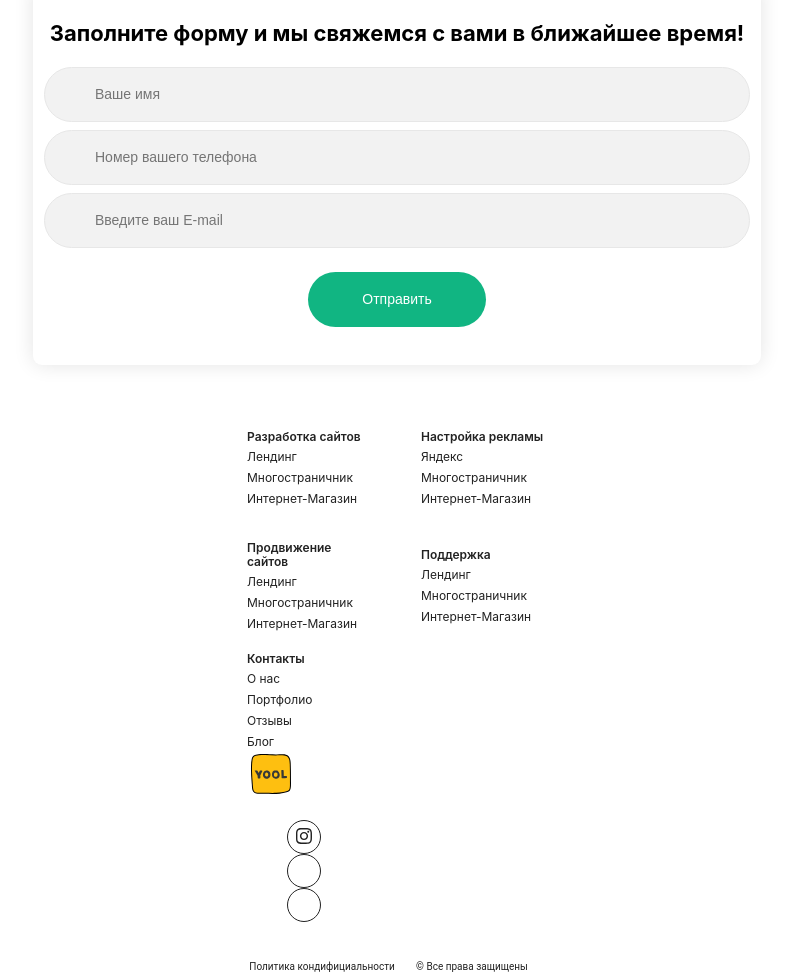
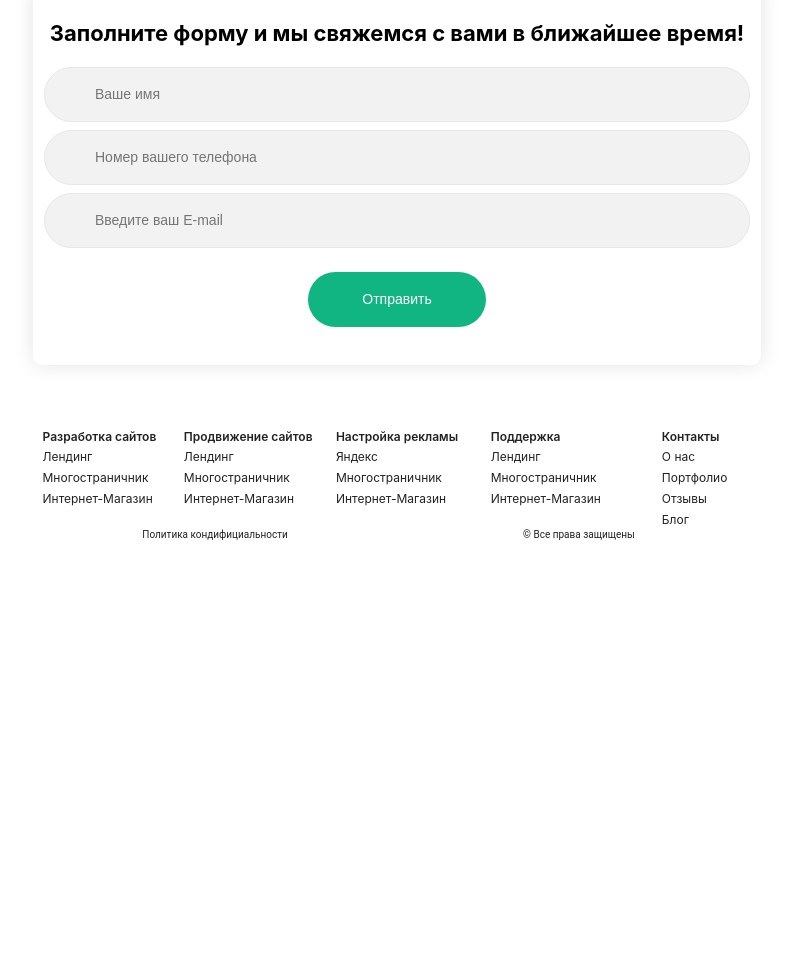
Before and after one commit to Sargeliu/web-studio, a website: page source/landing.html in a window 1280 px wide. Shown: the part 8504-9478 px from the top of the page, without its empty margins (243-1036 px from the left). After the commit the page ends 9046 px from the top, so only its background shows below. Drawn offline with nearby package versions, Linux system fonts and the light colour scheme; files that its build step writes are made by us from their sources; files whose address does not match are found by name.

Commit message:
main__wrapper

```diff
--- a/source/landing.html
+++ b/source/landing.html
@@ -461,10 +461,9 @@
   </main>
 
   <footer class="page__footer">
-    <div class="page-footer__wrapper">
+    <div class="main__wrapper">
       <div class="page-footer__row">
         <div class="service-navigation">
-          <div class="service-navigation__row">
             <div class="service-navigation__column">
               <p class="service-navigation__category">Разработка сайтов</p>
               <ul class="service-navigation__list">
@@ -493,8 +492,6 @@
                 </li>
               </ul>
             </div>
-          </div>
-          <div class="service-navigation__row">
             <div class="service-navigation__column">
               <p class="service-navigation__category">Настройка рекламы</p>
               <ul class="service-navigation__list">
@@ -523,10 +520,6 @@
                 </li>
               </ul>
             </div>
-          </div>
-        </div>
-      </div>
-      <div class="page-footer__row">
             <div class="service-navigation__column">
               <p class="service-navigation__category">Контакты</p>
               <ul class="service-navigation__list">
@@ -544,27 +537,16 @@
                 </li>
               </ul>
             </div>
-        <div class="service-navigation__column">
+        </div>
+      </div>
+
+        <!-- <div class="service-navigation__column">
           <a class="page-header__logo logo" href="index.html">
             <img class="logo__img" src="img/logo/logo-48.svg" alt="Логотип сайта - Yool">
           </a>
           <ul class="social">
             <li class="social__item">
-              <a class="social__link" href="">
-                <svg width="16" height="16" viewBox="0 0 16 16" fill="none" xmlns="http://www.w3.org/2000/svg">
-<g clip-path="url(#clip0_429_8073)">
-<path d="M8.00255 3.89258C5.73388 3.89258 3.89722 5.73125 3.89722 7.99791C3.89722 10.2666 5.73588 12.1032 8.00255 12.1032C10.2712 12.1032 12.1079 10.2646 12.1079 7.99791C12.1079 5.72925 10.2692 3.89258 8.00255 3.89258V3.89258ZM8.00255 10.6626C6.52988 10.6626 5.33788 9.46991 5.33788 7.99791C5.33788 6.52591 6.53055 5.33325 8.00255 5.33325C9.47455 5.33325 10.6672 6.52591 10.6672 7.99791C10.6679 9.46991 9.47522 10.6626 8.00255 10.6626V10.6626Z" fill="#222222"/>
-<path d="M11.2983 0.0512343C9.82633 -0.0174323 6.18033 -0.014099 4.707 0.0512343C3.41233 0.111901 2.27033 0.424568 1.34966 1.34523C-0.189003 2.8839 0.00766323 4.95723 0.00766323 7.9979C0.00766323 11.1099 -0.16567 13.1352 1.34966 14.6506C2.89433 16.1946 4.99766 15.9926 8.00233 15.9926C11.085 15.9926 12.149 15.9946 13.239 15.5726C14.721 14.9972 15.8397 13.6726 15.949 11.2932C16.0183 9.82057 16.0143 6.17523 15.949 4.7019C15.817 1.89323 14.3097 0.189901 11.2983 0.0512343V0.0512343ZM13.6283 13.6326C12.6197 14.6412 11.2203 14.5512 7.983 14.5512C4.64966 14.5512 3.313 14.6006 2.33766 13.6226C1.21433 12.5046 1.41766 10.7092 1.41766 7.98723C1.41766 4.3039 1.03966 1.65123 4.73633 1.4619C5.58566 1.4319 5.83566 1.4219 7.97366 1.4219L8.00366 1.4419C11.5563 1.4419 14.3437 1.0699 14.511 4.7659C14.549 5.60923 14.5577 5.86257 14.5577 7.99723C14.557 11.2919 14.6197 12.6366 13.6283 13.6326V13.6326Z" fill="#222222"/>
-<path d="M12.2706 4.68917C12.8004 4.68917 13.2299 4.25966 13.2299 3.72984C13.2299 3.20002 12.8004 2.77051 12.2706 2.77051C11.7408 2.77051 11.3113 3.20002 11.3113 3.72984C11.3113 4.25966 11.7408 4.68917 12.2706 4.68917Z" fill="#222222"/>
-</g>
-<defs>
-<clipPath id="clip0_429_8073">
-<rect width="16" height="16" fill="white"/>
-</clipPath>
-</defs>
-</svg>
-
-              </a>
+              <a class="social__link" href=""></a>
             </li>
             <li class="social__item">
               <a class="social__link" href="">
@@ -575,8 +557,7 @@
               </a>
             </li>
           </ul>
-        </div>
-      </div>
+        </div> -->
       <div class="page-footer__row page-footer__row--copyright">
           <div class="page-footer__column">
             <a class="page-footer__link" href="#">Политика кондифициальности</a>
--- a/source/less/blocks/page-footer.less
+++ b/source/less/blocks/page-footer.less
@@ -1,11 +1,16 @@
 .page-footer {
-  &__wrapper {
-    display: grid;
-    grid-template-rows: repeat(2, min-content);
-    row-gap: 20px;
-    width: 300px;
-    margin: 0 auto;
-  }
+  // &__wrapper {
+  //   display: grid;
+  //   grid-template-rows: repeat(2, min-content);
+  //   row-gap: 20px;
+  //   min-width: 300px;
+  //   padding: 0 10px 0 10px;
+  //   margin: 0 auto;
+
+  //   @media (min-width: @tablet-width) {
+  //     padding: 0 34px 0 34px;
+  //   }
+  // }
 
   &__column {
     display: grid;
--- a/source/less/blocks/service-navigation.less
+++ b/source/less/blocks/service-navigation.less
@@ -1,7 +1,15 @@
 .service-navigation {
   display: grid;
-  grid-template-columns: repeat(2, 1fr);
-  column-gap: 48px;
+  grid-template-columns: repeat(auto-fit, minmax(127px, 1fr));
+  column-gap: 46px;
+
+  @media (min-width: @tablet-width) {
+    column-gap: 16px;
+  }
+
+  &__column {
+    justify-self: center;
+  }
 
   &__row {
     display: grid;
```
Also changed, not shown: source/index.html (+1 -1 lines). Lines whose indentation alone changed are shown as unchanged.
